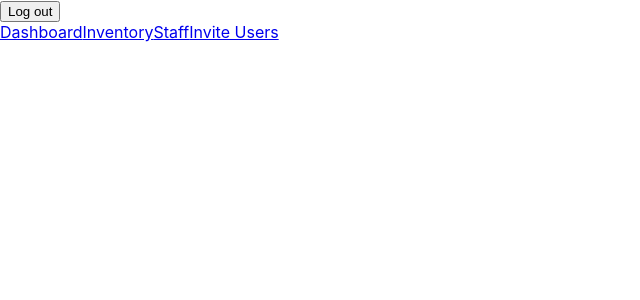
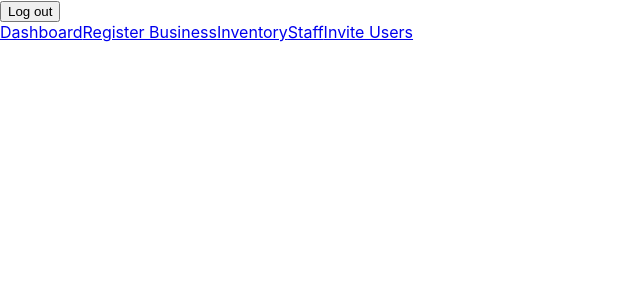
Before and after one commit to ThatcherK/distro_frontend, a React (Create React App) app: page /admin/register in a window 1280 px wide. Shown: the top 300 px of the page, without its empty margins (0-640 px from the left). Built offline with nearby package versions, Linux system fonts and the light colour scheme.

Commit message:
Add register business component

```diff
--- /dev/null
+++ b/src/components/admin/registerBusiness.js
@@ -0,0 +1,9 @@
+import React from 'react'
+
+export default function RegisterBusiness(){
+    return (
+        <div>
+
+        </div>
+    )
+}
--- a/src/components/dashboards/adminPage.js
+++ b/src/components/dashboards/adminPage.js
@@ -10,6 +10,7 @@ export default function AdminPage() {
             </div>
             <div>
                 <NavLink exact to="/">Dashboard</NavLink>
+                <NavLink exact to="/admin/register">Register Business</NavLink>
                 <NavLink to="/admin/inventory">Inventory</NavLink>
                 <NavLink to="/admin/staff">Staff</NavLink>
                 <NavLink to="/admin/invite">Invite Users</NavLink>
--- a/src/routes/adminNavigation.js
+++ b/src/routes/adminNavigation.js
@@ -3,6 +3,7 @@ import { Switch, Route } from 'react-router-dom';
 import AdminDashboard from '../components/admin/adminDashboard'
 import Inventory from '../components/admin/inventory'
 import InviteUsers from '../components/admin/inviteUsers'
+import RegisterBusiness from '../components/admin/registerBusiness';
 import Staff from '../components/admin/staff'
 
 export default function AdminNavigation() {
@@ -12,6 +13,7 @@ export default function AdminNavigation() {
         <Route exact path="/admin/inventory" component={Inventory} />
         <Route exact path="/admin/invite" component={InviteUsers} />
         <Route exact path="/admin/staff" component={Staff} />
+        <Route exact path="/admin/register" component={RegisterBusiness}/>
     </Switch>
     )
 }
```
Also changed, not shown: 1 other file (tests, documents, lock files or other folders).
